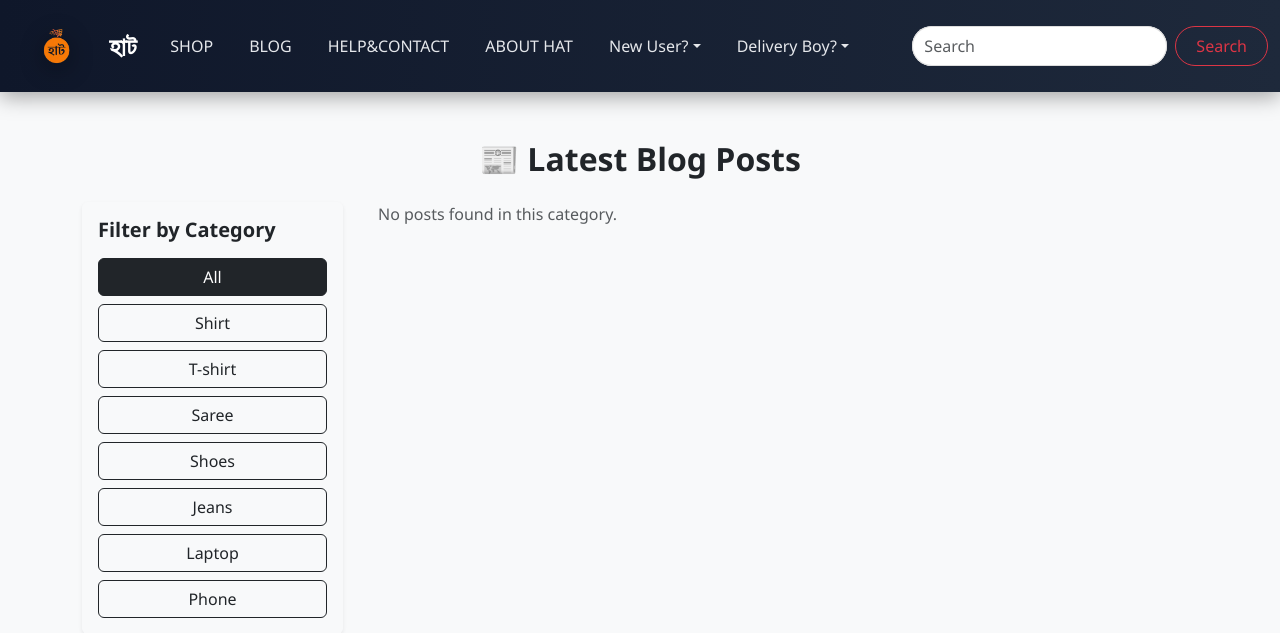
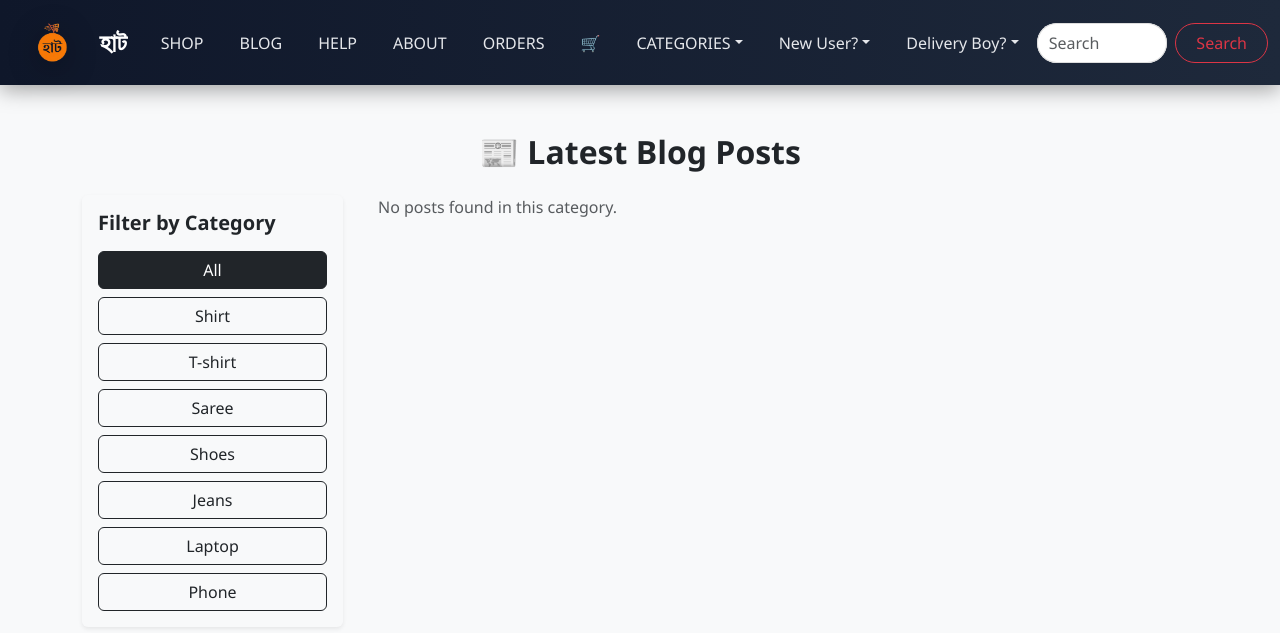
Before and after one commit to Rahul4h/HAT, a Django app: template templates/blog.html in a window 1280 px wide. Shown: the top 633 px of the page. Run offline with Django 5.2, Linux system fonts and the light colour scheme; the template is opened without the code that fills it, so the values that code supplies are empty.

Commit message:
changes navbar

```diff
--- a/templates/base.html
+++ b/templates/base.html
@@ -70,39 +70,29 @@ body{
 
 .logo-img{
 
-    height:62px;
-
+    height:55px;
     width:auto;
 
     object-fit:contain;
 
     background:transparent;
 
-    padding:0;
-
-    border-radius:0;
+    transform:scale(1.25);
 
     filter:
-    drop-shadow(
-        0 5px 12px rgba(0,0,0,.45)
-    );
+    drop-shadow(0 5px 12px rgba(0,0,0,.35));
 
-    transition:.35s ease;
+    transition:.3s ease;
 
 }
 
 
-
 .navbar-brand:hover .logo-img{
 
-    transform:
-    scale(1.08)
-    translateY(-2px);
+    transform:scale(1.35);
 
     filter:
-    drop-shadow(
-    0 8px 18px rgba(255,255,255,.25)
-    );
+    drop-shadow(0 8px 18px rgba(255,255,255,.25));
 
 }
 
@@ -450,8 +442,31 @@ class="logo-img"> হাট
           <ul class="navbar-nav me-auto mb-2 mb-lg-0">
             <li class="nav-item"><a class="nav-link active" href="/">SHOP</a></li>
             <li class="nav-item"><a class="nav-link active" href="/blog">BLOG</a></li>
-            <li class="nav-item"><a class="nav-link active" href="/contact">HELP&CONTACT</a></li>
-            <li class="nav-item"><a class="nav-link active" href="/about">ABOUT HAT</a></li>
+            <li class="nav-item"><a class="nav-link active" href="/contact">HELP</a></li>
+            <li class="nav-item"><a class="nav-link active" href="/about">ABOUT</a></li>
+            <li class="nav-item"><a class="nav-link active" href="/my-orders">ORDERS</a></li>
+            <li class="nav-item"><a class="nav-link active" href="{% url 'cart' %}">🛒 </a></li>
+
+            <!-- Categories -->
+            <li class="nav-item dropdown">
+              <a class="nav-link dropdown-toggle active" href="#" id="navbarDropdown" role="button" data-bs-toggle="dropdown" aria-expanded="false">CATEGORIES</a>
+              <ul class="dropdown-menu" aria-labelledby="navbarDropdown">
+                <li><a class="dropdown-item" href="{% url 'category_products' 'Saree' %}">Saree</a></li>
+                <li><a class="dropdown-item" href="{% url 'category_products' 'Shoes' %}">Shoes</a></li>
+                <li><a class="dropdown-item" href="{% url 'category_products' 'T-shirt' %}">T-shirt</a></li>
+                <li><a class="dropdown-item" href="{% url 'category_products' 'Shirt' %}">Shirt</a></li>
+                <li><a class="dropdown-item" href="{% url 'category_products' 'Jeans' %}">Jeans</a></li>
+                <li><a class="dropdown-item" href="{% url 'category_products' 'Fan' %}">Fan</a></li>
+                <li><a class="dropdown-item" href="{% url 'category_products' 'Toys' %}">Toys</a></li>
+                <li><a class="dropdown-item" href="{% url 'category_products' 'Cake' %}">Cake</a></li>
+                <li><a class="dropdown-item" href="{% url 'category_products' 'Dryfruits' %}">Dryfruits</a></li>
+                <li><a class="dropdown-item" href="{% url 'category_products' 'Earphone' %}">Ear-phone</a></li>
+                <li><a class="dropdown-item" href="{% url 'category_products' 'Laptop' %}">Laptop</a></li>
+                <li><a class="dropdown-item" href="{% url 'category_products' 'Car' %}">Car</a></li>
+                <li><a class="dropdown-item" href="{% url 'category_products' 'Frame' %}">Frame</a></li>
+                <li><a class="dropdown-item" href="{% url 'category_products' 'Phone' %}">Phone</a></li>
+              </ul>
+            </li>
 
             {% if not request.user.is_authenticated %}
             <!-- Customer auth links -->
```
Also changed, not shown: other parts of templates/base.html (+4 -26 lines).
